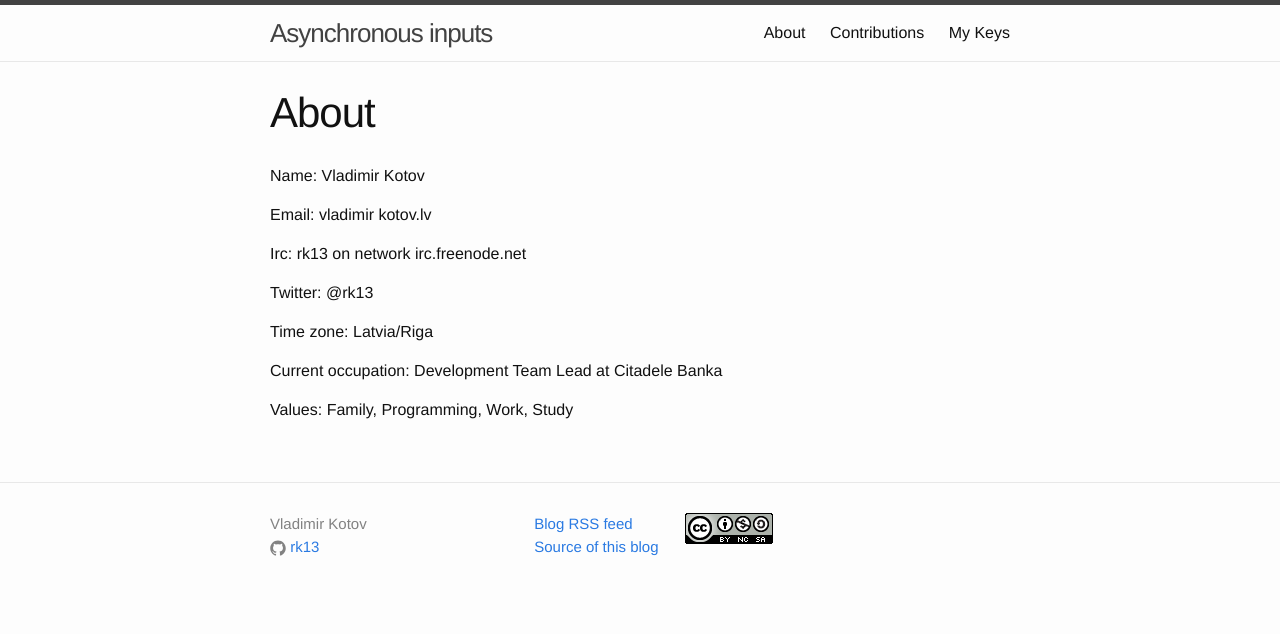
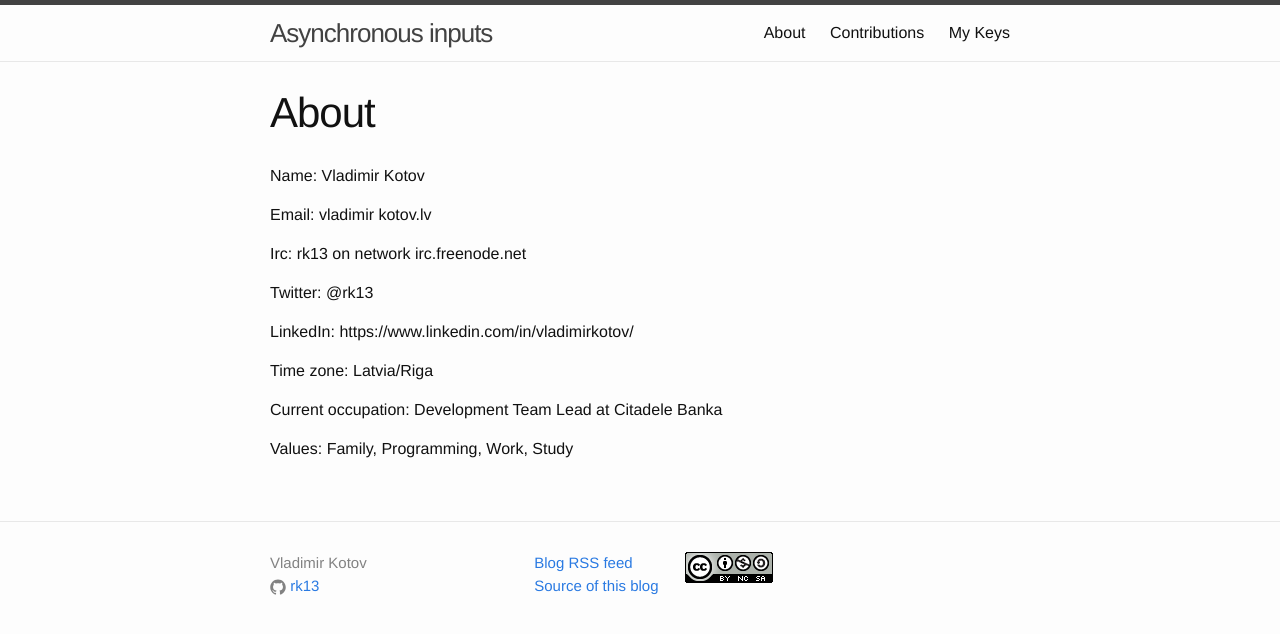
Before and after one commit to rk13/rk13.github.io, a Jekyll site: the page built from about.md, in a window 1280 px wide. Shown: the top 634 px of the page. Built offline with Jekyll 4.4.1, drawn with Linux system fonts in a browser that asks for light colours; Markdown is read by kramdown in place of the engine named in the settings; some of the changed lines change nothing that is shown.

Commit message:
Add in reference

```diff
--- a/about.md
+++ b/about.md
@@ -12,6 +12,8 @@ Irc: rk13 on network irc.freenode.net
 
 Twitter: @rk13
 
+LinkedIn: https://www.linkedin.com/in/vladimirkotov/
+
 Time zone: Latvia/Riga
 
 Current occupation: Development Team Lead at Citadele Banka
```
